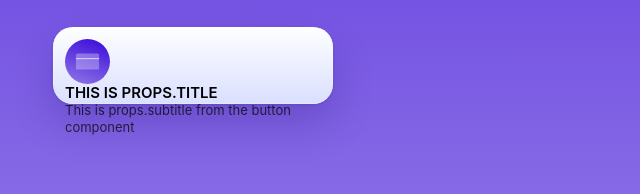
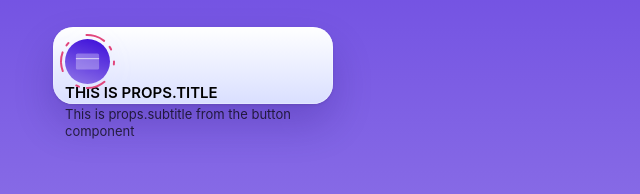
Before and after one commit to flores-o/designcodeweb, a Gatsby site: page / in a window 1280 px wide. Shown: the part 553-747 px from the top of the page, 0-640 px from the left. Built offline with nearby package versions, Linux system fonts and the light colour scheme; Gatsby itself is replaced by a stand-in of ours.

Commit message:
some styling of the purchase button

```diff
--- a/src/components/buttons/PurchaseButton.js
+++ b/src/components/buttons/PurchaseButton.js
@@ -9,9 +9,12 @@ export default function PurchaseButton(props) {
       <Wrapper>
         <IconWrapper>
           <Icon src="/images/icons/credit.svg" />
+          <Ring src="/images/icons/icon-ring.svg" />
         </IconWrapper>
+        <TextWrapper>
           <Title>{props.title || "default props title"}</Title>
           <Subtitle>{props.subtitle || "default props subtitle"}</Subtitle>
+        </TextWrapper>
       </Wrapper>
     </Link>
   )
@@ -27,6 +30,14 @@ const Wrapper = styled.div`
     inset 0px 0px 0px 0.5px rgba(255, 255, 255, 0.5);
   border-radius: 20px;
   border: 0px;
+  justify-content: start;
+  align-items: center;
+  gap: 20px;
+`
+
+const TextWrapper = styled.div`
+  display: grid;
+  gap: 4px;
 `
 
 const Title = styled(Caption2)`color:black;`
@@ -43,8 +54,15 @@ const IconWrapper = styled.div`
   display: grid;
   justify-content: center;
   align-content: center;
+  position: relative;
 `
 const Icon = styled.img`
   width: 29px;
   height: 29px;
 `
+
+const Ring = styled.img`
+  position: absolute;
+  top: -15px;
+  left: -16px;
+`
--- a/src/components/sections/HeroSection.js
+++ b/src/components/sections/HeroSection.js
@@ -28,7 +28,8 @@ function HeroSection() {
 const Wrapper = styled.div`
 background: linear-gradient(180deg,
   #4316DB 0%,
-  #9076E7 100%);`
+  #9076E7 100%);
+`
 
 const ContentWrapper = styled.div`
 	max-width: 1234px;
```
Lines whose indentation alone changed are shown as unchanged.
